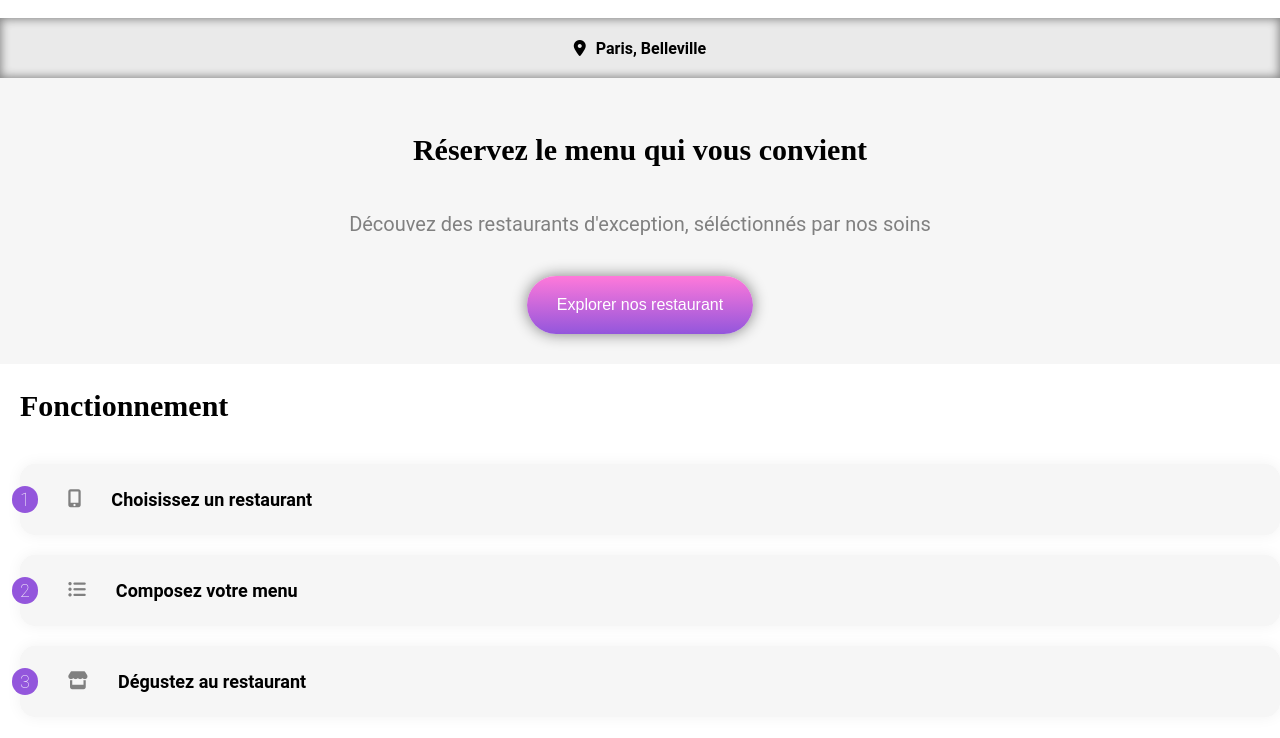
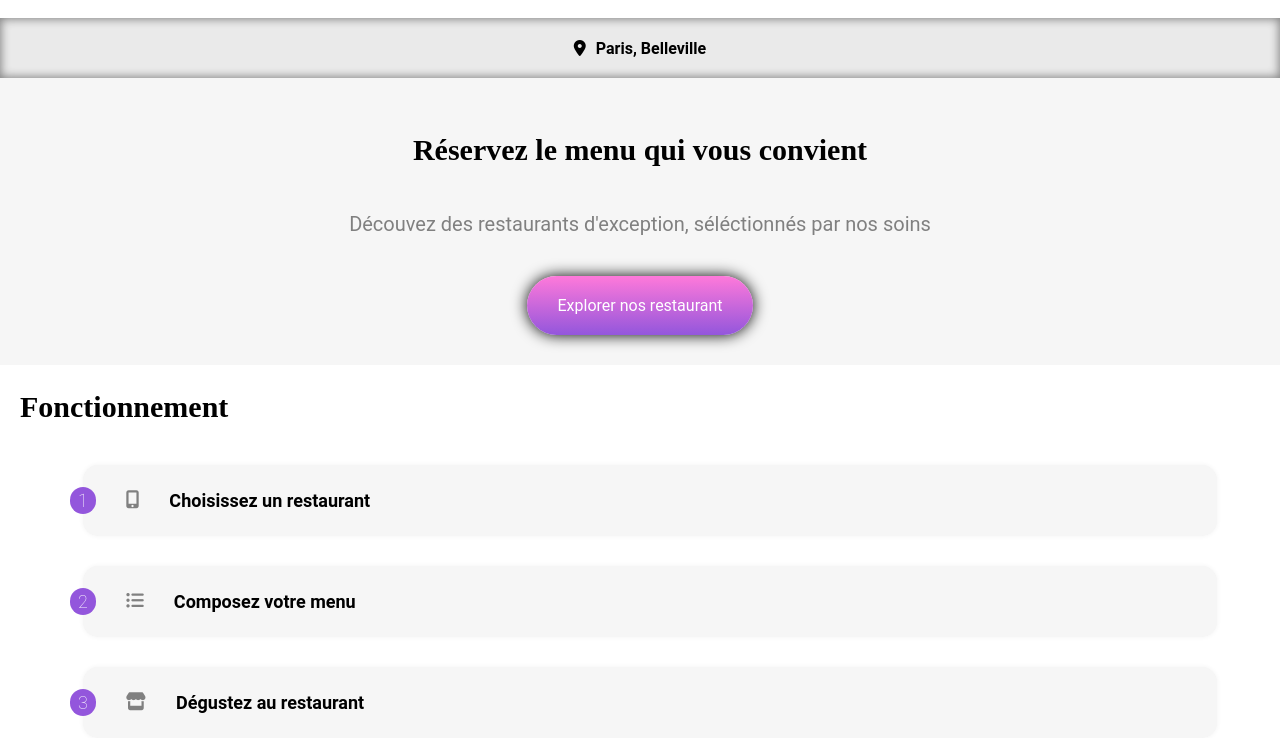
Before and after one commit to RomainC76/Foodi, a website: page index.html in a window 1280 px wide. Shown: the part 62-800 px from the top of the page. Drawn offline with Linux system fonts and the light colour scheme; a web font is replaced by a local one.

Commit message:
ajout hover acceuil (explore&fonction)

```diff
--- a/Sass/Utils/_mixins.scss
+++ b/Sass/Utils/_mixins.scss
@@ -0,0 +1,7 @@
+@mixin btn_shadow($colour) {
+    box-shadow: 0px 0px 15px $colour;
+}
+
+@mixin btn_gradient {
+    background: linear-gradient(to bottom, #FF79DA, #9356DC);
+}
--- a/Sass/main.scss
+++ b/Sass/main.scss
@@ -6,6 +6,7 @@
 
 * {
     box-sizing: border-box;
+    font-family: "roboto";
 }
 
 /*Page d'acceuil*/
@@ -14,10 +15,6 @@ h2,
 h3 {
     font-size: 30px;
     font-family: "shrikhand";
-}
-
-p {
-    font-family: "Roboto", sans-serif;
 }
 
 body {
@@ -67,15 +64,22 @@ header {
         border-radius: 100px;
         border: transparent;
         padding: 20px 30px;
-        background: linear-gradient(to bottom, #FF79DA, #9356DC);
+        @include btn_gradient;
         color: #FFFFFF;
         font-size: 16px;
         width: auto;
         justify-content: center;
-        box-shadow: 0px 0px 15px gray;
+        @include btn_shadow(black);
         cursor: pointer;
+
+        &:hover {
+            background: #FF79DA;
+        }
     }
+
+
 }
+
 
 .fonctionnement {
     display: flex;
@@ -84,11 +88,15 @@ header {
     padding-left: 20px;
 
     ul {
-        gap: 10px;
+        display: flex;
+        flex-direction: column;
+        align-items: center;
         padding: 0;
+        gap: 30px;
     }
 
     li {
+        width: 90%;
         padding: 20px 30px 20px 0px;
         background-color: $couleur-grisclaire;
         border: solid 2px transparent;
@@ -97,22 +105,29 @@ header {
         justify-content: flex-start;
         align-items: center;
         gap: 30px;
-        margin-bottom: 20px;
         color: black;
         font-weight: bold;
         font-size: large;
-        font-family: "Roboto", sans-serif;
-        box-shadow: 0px 0px 15px #f2f2f2;
+        box-shadow: 0px 0px 5px #f2f2f2;
         cursor: pointer;
+
+        &:hover {
+            background-color: lighten($color: $couleur-primaire, $amount: 35);
+        }
 
         i {
             color: gray;
+
+            &:hover {
+                color: $couleur-primaire;
+            }
         }
     }
 }
 
+
 .round_number {
-    margin-left: -10px;
+    margin-left: -15px;
     background: $couleur-primaire;
     color: #FFFFFF;
     border-radius: 100px;
--- a/index.html
+++ b/index.html
@@ -7,6 +7,12 @@
     <meta name="viewport" content="width=device-width, initial-scale=1.0">
     <script src="https://kit.fontawesome.com/915055bd0c.js" crossorigin="anonymous"></script>
     <link rel="stylesheet" href="public/css/style.css">
+    <link rel="preconnect" href="https://fonts.googleapis.com">
+    <link rel="preconnect" href="https://fonts.gstatic.com" crossorigin>
+    <link href="https://fonts.googleapis.com/css2?family=Shrikhand&display=swap" rel="stylesheet">
+    <link rel="preconnect" href="https://fonts.googleapis.com">
+    <link rel="preconnect" href="https://fonts.gstatic.com" crossorigin>
+    <link href="https://fonts.googleapis.com/css2?family=Shrikhand&display=swap" rel="stylesheet">
     <title>accueil Foodi</title>
 </head>
 
```
Also changed, not shown: public/css/style.css, 1 other file.
